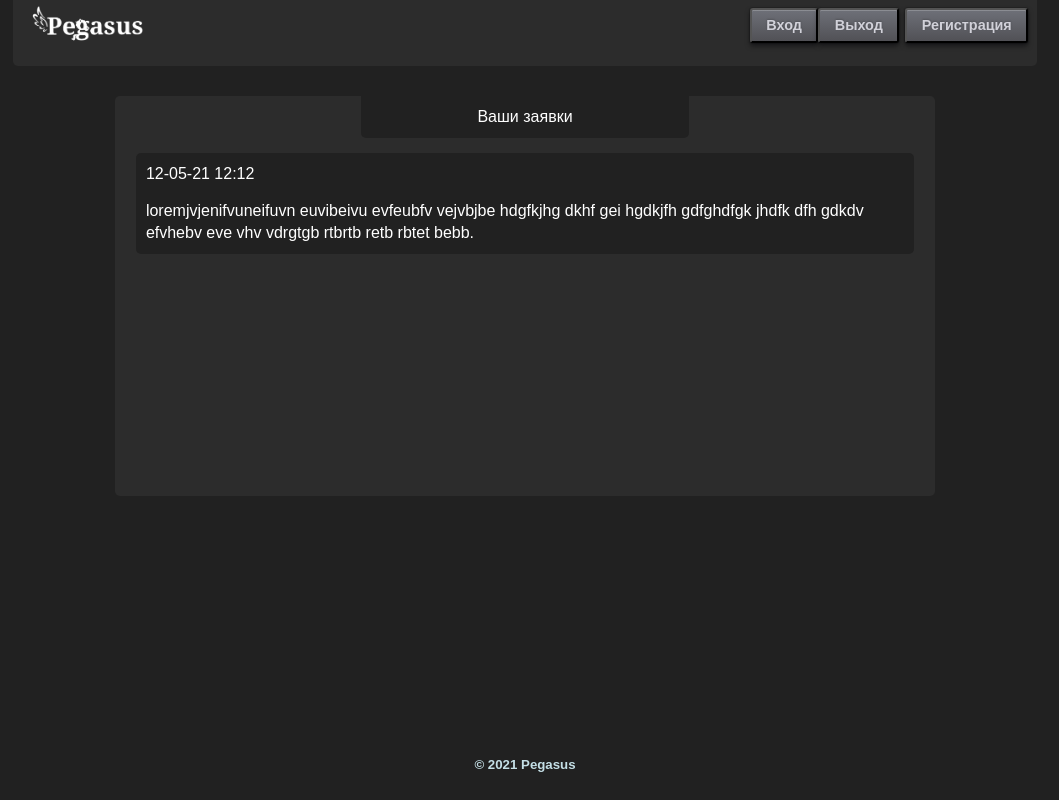
After one commit to Igor-hub-it/Kyrsovaya, a Flask app: page /personal_area in a window 1280 px wide. The commit adds this page. Shown: the whole page, without its empty margins (115-1174 px from the left). Run offline with Flask 2, Linux system fonts and the light colour scheme; some libraries are stand-ins or nearby versions.

Commit message:
добавил страницу личного кабинета и пофиксил ерроры при регистриции и входе

```diff
--- a/app.py
+++ b/app.py
@@ -85,5 +85,10 @@ def logout():
     return redirect('/login')
 
 
+@app.route('/personal_area')
+def personal_area():
+    return render_template('personal_area.html')
+
+
 if __name__ == "__main__":
     app.run()
--- a/static/style.css
+++ b/static/style.css
@@ -370,7 +370,7 @@ button.sign_up{
     margin-left: 5%;
 }
 
-button.new_req, button.sign_up, button.log_in, button.new_user{
+button.new_req, button.sign_up, button.log_in, button.log_out, button.new_user{
     position: relative;
     display: inline-block;
     font-size: 90%;
@@ -414,3 +414,40 @@ button.new_req:active, button.new_req:hover{
     justify-content: space-around;
     align-items: center;
 }
+
+.errors{
+    margin-top: 20px;
+}
+
+.personal_area_wind{
+    min-height: 400px;
+    background-color: #2c2c2c;
+    border-radius: 5px;
+    margin-top: 30px;
+}
+
+.title_of_personal_area{
+    width: 40%;
+    text-align: center;
+    background-color: #212121;
+    margin: auto;
+    padding: 10px;
+    border-bottom-left-radius: 5px;
+    border-bottom-right-radius: 5px;
+}
+
+.personal_area_req{
+    width: 95%;
+    height: auto;
+    display: flex;
+    flex-direction: column;
+    background-color: #212121;
+    margin: auto;
+    margin-top: 15px!important;
+    border-radius: 5px;
+    padding: 10px;
+}
+
+.personal_area_req_comment{
+    margin-top: 15px;
+}
--- a/templates/first_block.html
+++ b/templates/first_block.html
@@ -1,7 +1,7 @@
 <div class="first_block">
     <div class="first_block_in">
         <div class="date">Сейчас:</div>
-        <div class="bottom_look_free_time"><a href="{{ url_for('manual') }}">полезная кнопка</a></div>
+        <div class="bottom_look_free_time"><a href="{{ url_for('manual') }}">Инструкция</a></div>
     </div>
     <script src="../static/scripts/time.js"></script>
 </div>
--- a/templates/header.html
+++ b/templates/header.html
@@ -5,7 +5,8 @@
                 <img src="../static/img/logo.png" alt="Pegasus" width="120">
             </a>
             <div class="button_nav">
-                <a href="{{ url_for('login') }}"><button class="log_in">Войти</button></a>
+                <a href="{{ url_for('login') }}"><button class="log_in">Вход</button></a>
+                <a href="{{ url_for('logout') }}"><button class="log_out">Выход</button></a>
                 <a href="{{ url_for('registration') }}"><button class="sign_up">Регистрация</button></a>
             </div>
         </div>
--- a/templates/login.html
+++ b/templates/login.html
@@ -10,14 +10,14 @@
             <h5>{{ form.login.label }}</h5>
             {{ form.login() }}
             {% for error in form.login.errors %}
-                {{ error }}
+                <div class="errors">{{ error }}</div>
             {% endfor %}
         </div>
         <div class="password">
             <h5>{{ form.password.label }}</h5>
             {{ form.password() }}
             {% for error in form.password.errors %}
-                {{ error }}
+                <div class="errors">{{ error }}</div>
             {% endfor %}
         </div>
         <div>
--- /dev/null
+++ b/templates/personal_area.html
@@ -0,0 +1,20 @@
+{% extends 'base.html' %}
+{% block content %}
+<div class="app">
+<div class="personal_area_wind">
+    <div class="title_of_personal_area">
+        Ваши заявки
+    </div>
+    <div class="personal_area_reqs">
+        <div class="personal_area_req">
+            <div class="personal_area_req_datatime">
+                12-05-21 12:12
+            </div>
+            <div class="personal_area_req_comment">
+                loremjvjenifvuneifuvn euvibeivu evfeubfv vejvbjbe hdgfkjhg dkhf gei hgdkjfh gdfghdfgk jhdfk dfh gdkdv efvhebv eve vhv  vdrgtgb rtbrtb retb rbtet bebb.
+            </div>
+        </div>
+    </div>
+</div>
+</div>
+{% endblock %}
--- a/templates/registration.html
+++ b/templates/registration.html
@@ -11,21 +11,21 @@
             <h5>{{ form.login.label }}</h5>
             {{ form.login() }}
             {% for error in form.login.errors %}
-                {{ error }}
+                <div class="errors">{{ error }}</div>
             {% endfor %}
         </div>
         <div class="password">
             <h5>{{ form.password.label }}</h5>
             {{ form.password() }}
             {% for error in form.password.errors %}
-                {{ error }}
+            <div class="errors">{{ error }}</div>
             {% endfor %}
         </div>
         <div class="vklink">
             <h5>{{ form.vk_link.label }}</h5>
             {{ form.vk_link() }}
             {% for error in form.vk_link.errors %}
-                {{ error }}
+            <div class="errors">{{ error }}</div>
             {% endfor %}
         </div>
         <p><button class="new_user" type="submit">Зарегистрироваться</button></p>
```
